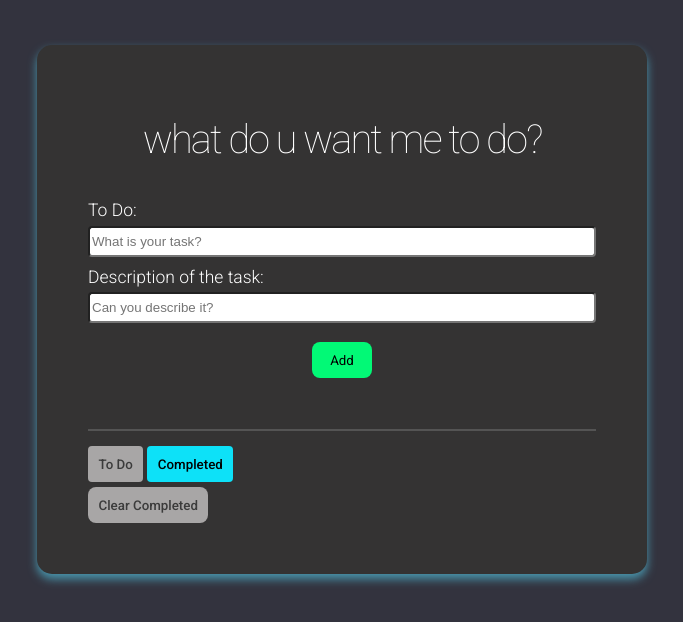
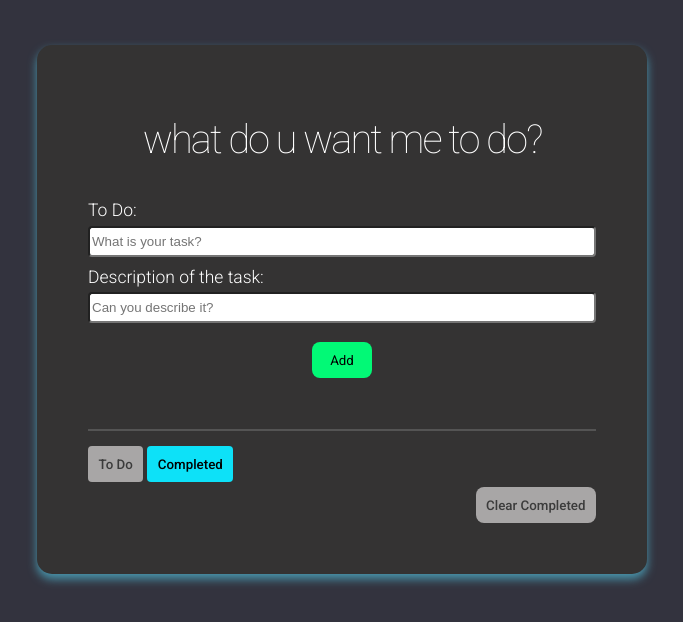
Before and after one commit to shewwww/todoApp, a React (Create React App) app: page / in a window 1280 px wide. Both pictures are taken after a click on the button "Completed". Shown: the top 622 px of the page, without its empty margins (298-981 px from the left). Built offline with nearby package versions, Linux system fonts and the light colour scheme.

Commit message:
clearcomp button adjust to right not yet done, added hover effect to todo and completed button

```diff
--- a/src/App.css
+++ b/src/App.css
@@ -119,6 +119,11 @@ label{
   margin: 0 4px 0 0;
 }
 
+.secondaryBtn:hover{
+  background-color: rgb(2, 249, 118);
+  color: rgb(0, 0, 0);
+}
+
 .clearAll{
   background-color: rgb(168, 166, 166);
   color: rgb(59, 59, 59);
@@ -131,6 +136,9 @@ label{
   cursor: pointer;
   display: none;
   border-radius: 8px;
+/*
+  display: flex;
+  flex-direction: row; */
 }
 
 .clearAll:hover{
@@ -161,6 +169,7 @@ label{
   padding: 20px 30px;
   box-shadow: 0px 7px 15px rgba(13, 13, 13, 0.4);
   border-radius: 8px;
+
 }
 
 .icon-area{
@@ -181,9 +190,10 @@ label{
   color: rgb(1, 255, 136);
 }
 
-.todo-list clearAll{
+.clrBtn{
   display: flex;
   flex-direction: row;
   justify-content: flex-end;
-  align-items: flex-start;
+  align-items: baseline;
+  align-content: stretch;
 }
--- a/src/App.js
+++ b/src/App.js
@@ -184,9 +184,11 @@ function App() {
           <button
             className={`secondaryBtn ${compScr === true && "active"}`}
             onClick={() => setCompScr(true)}
+
           >
             Completed
           </button>
+
         </div>
 
         <div className="todo-list">
@@ -251,13 +253,14 @@ function App() {
                 </div>
               );
             })}
-
+        <div className="clrBtn">
           <button
-            className={`clearAll ${compScr === true && "show"}`}
-            onClick={handleClearCompletedTasks}
-          >
-            Clear Completed{" "}
-          </button>
+              className={`clearAll ${compScr === true && "show"}`}
+              onClick={handleClearCompletedTasks}
+            >
+              Clear Completed{" "}
+            </button>
+        </div>
 
           {compScr === true &&
             compTasks.map((item, index) => {
```
